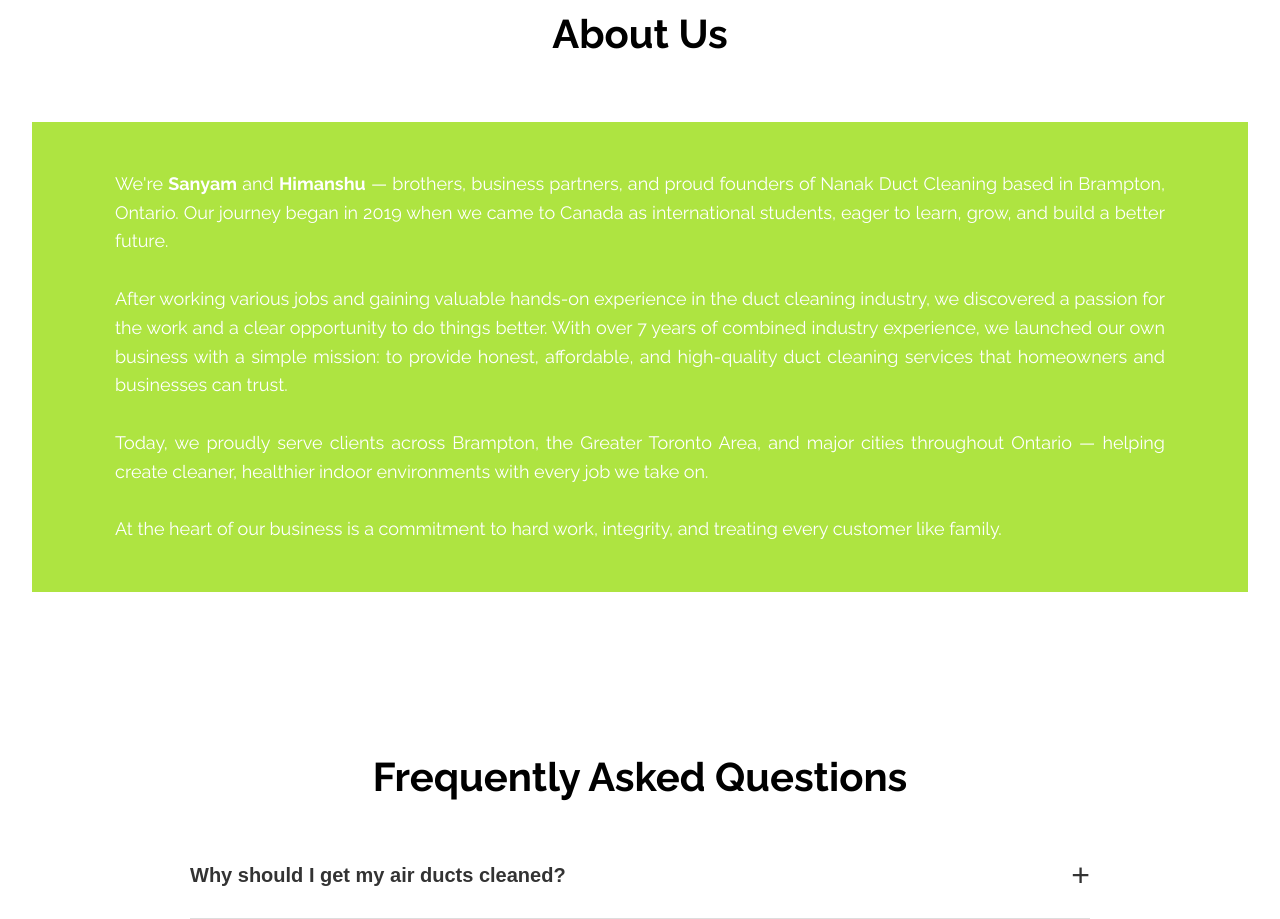
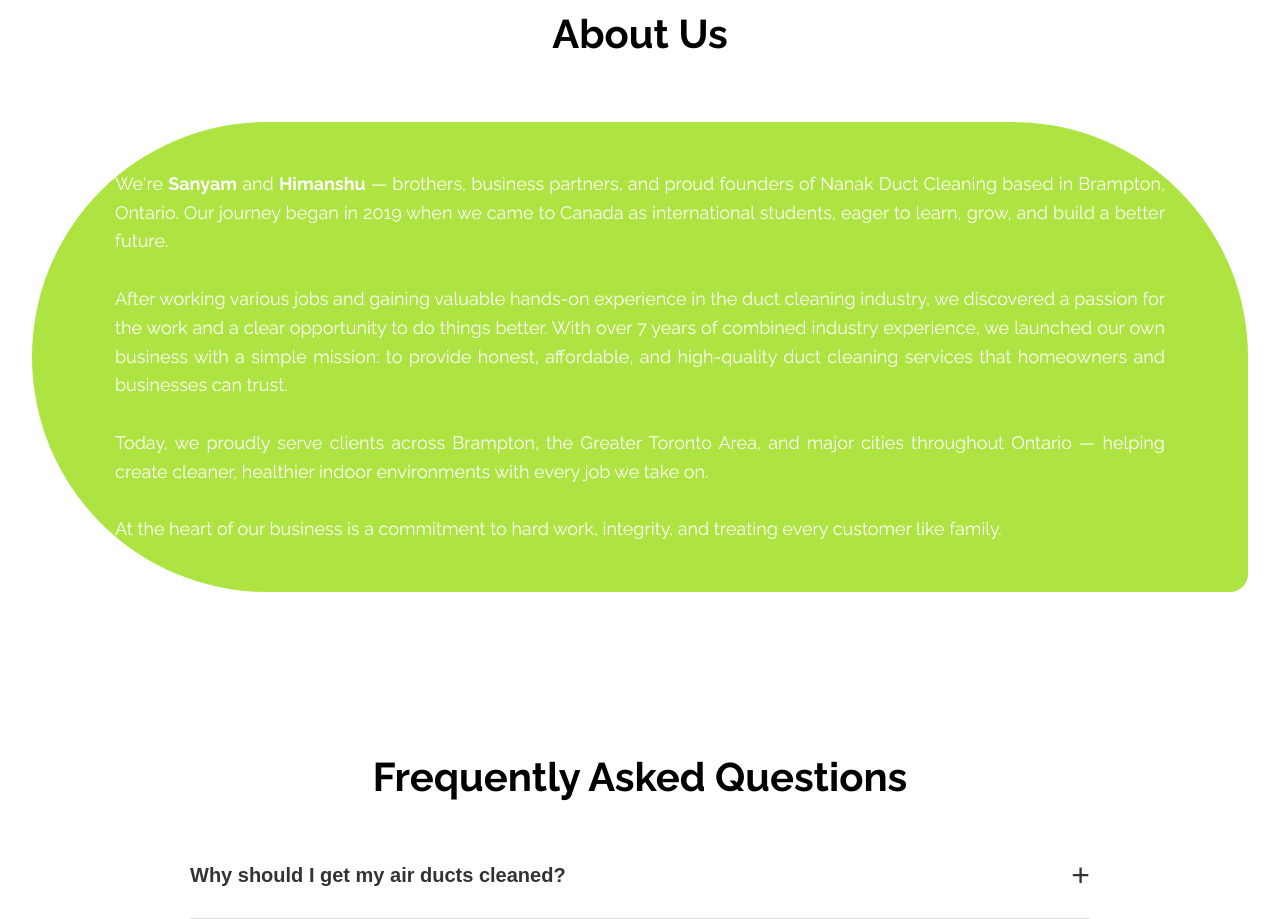
Before and after one commit to ayuktha63/nanak, a Next.js app: page / in a window 1280 px wide. Shown: the part 3800-4719 px from the top of the page. Built offline with nearby package versions, Linux system fonts and the light colour scheme.

Commit message:
css fix on home.css about us corner radius

```diff
--- a/src/app/home.css
+++ b/src/app/home.css
@@ -420,7 +420,7 @@
   max-width: 1358px;
   height: auto;
   padding: 3rem 2rem;
-  border-radius: 300px 300 routingpx 23px 300px;
+  border-radius: 300px 300px 23px 300px;
   background: #AEE441;
   color: #fff;
   font-size: 1.125rem;
```
